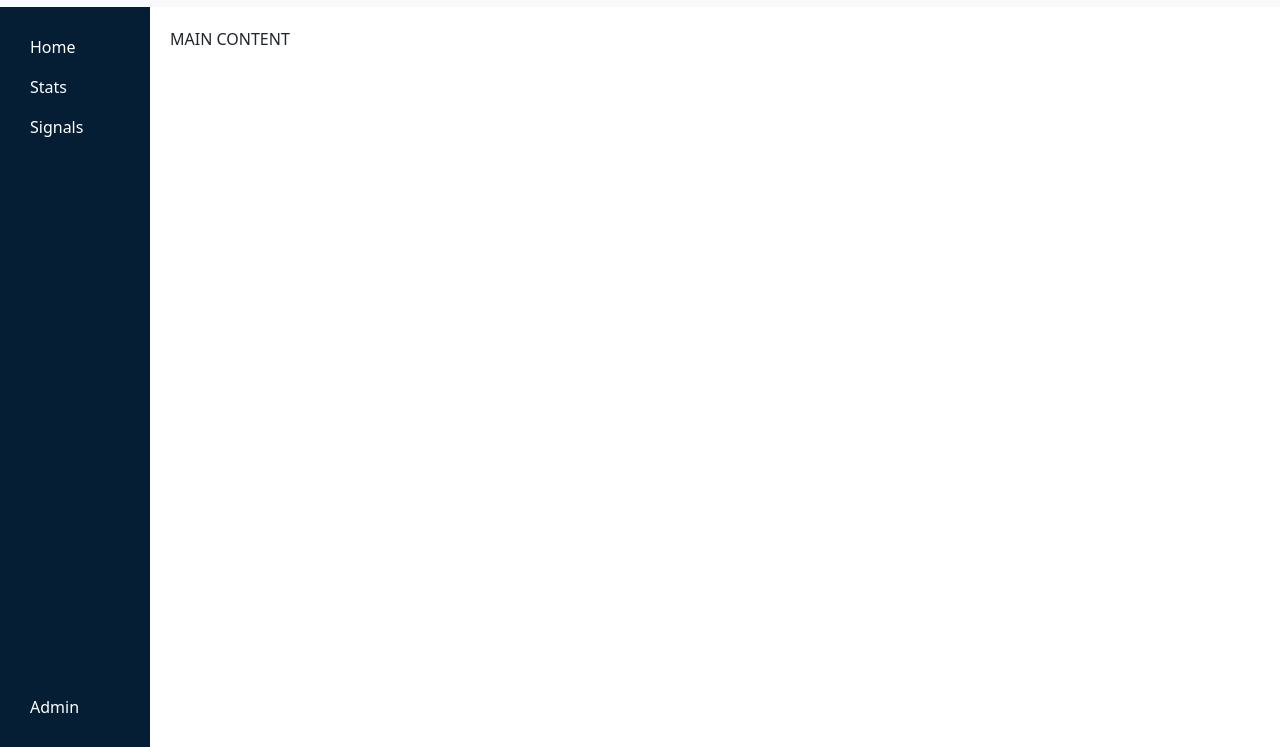
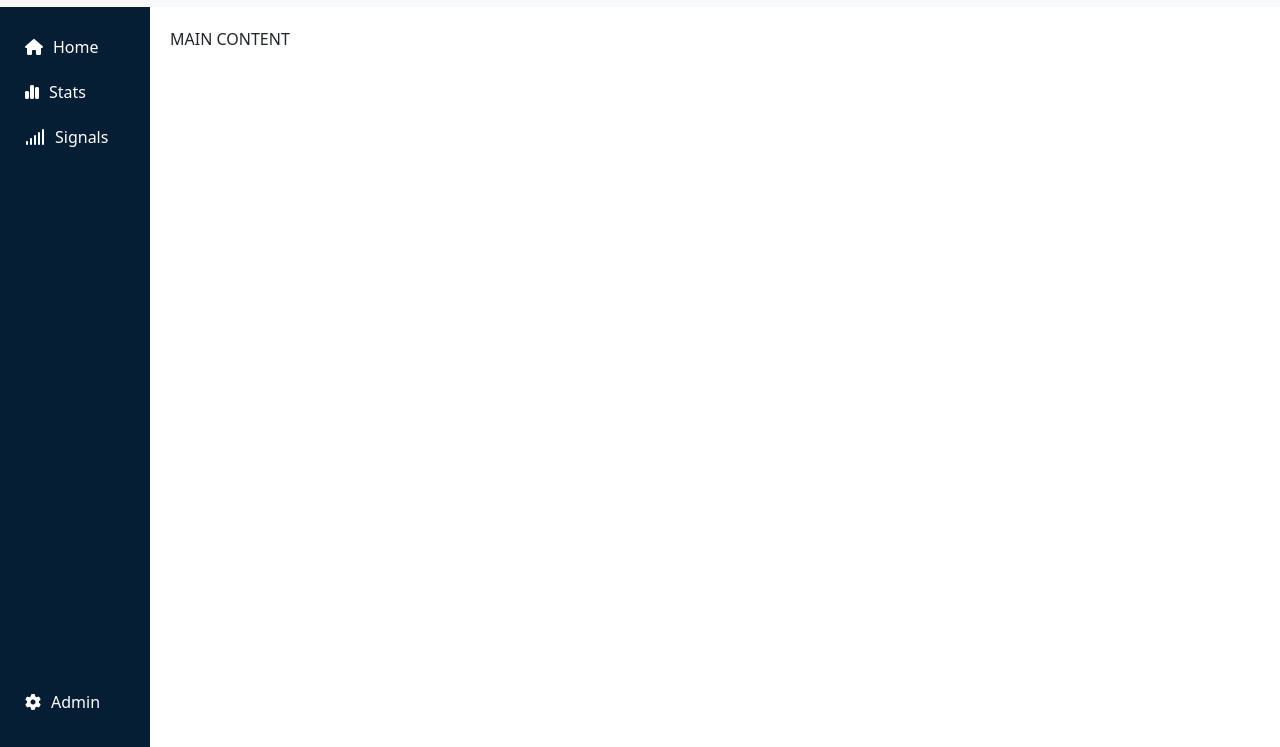
Before and after one commit to FedeAle1525/html-css-bootstrap-dashboard, a plain HTML site: page index.html in a window 1280 px wide. Shown: the part 53-800 px from the top of the page. Drawn offline with nearby package versions, Linux system fonts and the light colour scheme.

Commit message:
EDIT "navbar" in "aside" + responsive

```diff
--- a/css/style.css
+++ b/css/style.css
@@ -36,7 +36,7 @@ body{
     width: 50px;
 }
 
-.navbar-nav > .nav-item{
+.ps_header .navbar-nav > .nav-item{
     padding: 0 10px;
 }
 
@@ -54,7 +54,7 @@ body{
 /* ASIDE */
 
 .ps_aside{
-    width: 150px;
+    width: 70px;
     flex-shrink: 0;
     overflow: hidden;
     background-color: rgb(5, 30, 52);
@@ -64,7 +64,26 @@ body{
 
 .ps_aside .nav-item{
     color: white;
+    display: flex;
+    align-items: center;
+    padding-left: 5px;
+    margin-bottom: 5px;
 }
+
+/* MEDIAQUERY ASIDE */
+
+@media screen and (min-width: 768px) {
+
+    .ps_aside{
+        width: 150px;
+    }
+
+    .ps_aside .navbar-nav i{
+       padding-right: 10px;
+    }
+
+}
+
 
 .ps_main-content{
     flex-grow: 1;
--- a/index.html
+++ b/index.html
@@ -71,16 +71,20 @@
             <nav class="nav h-100 flex-column">
                 <ul class="navbar-nav h-100">
                     <li class="nav-item">
-                      <a class="nav-link" href="#">Home</a>
+                        <a href="#"><i class="fa-solid fa-house"></i></a>
+                        <a class="nav-link d-none d-md-block" href="#">Home</a>
                     </li>
                     <li class="nav-item">
-                      <a class="nav-link" href="#">Stats</a>
+                        <a href="#"><i class="fa-solid fa-chart-simple"></i></a>
+                        <a class="nav-link d-none d-md-block" href="#">Stats</a>
                     </li>
                     <li class="nav-item">
-                      <a class="nav-link" href="#">Signals</a>
+                        <a href="#"><i class="fa-solid fa-signal"></i></a>
+                        <a class="nav-link d-none d-md-block" href="#">Signals</a>
                     </li>
                     <li class="nav-item mt-auto">
-                      <a class="nav-link" href="#">Admin</a>
+                        <a href="#"><i class="fa-solid fa-gear"></i></a>
+                        <a class="nav-link d-none d-md-block" href="#">Admin</a>
                     </li>
                 </ul>
             </nav>
```
